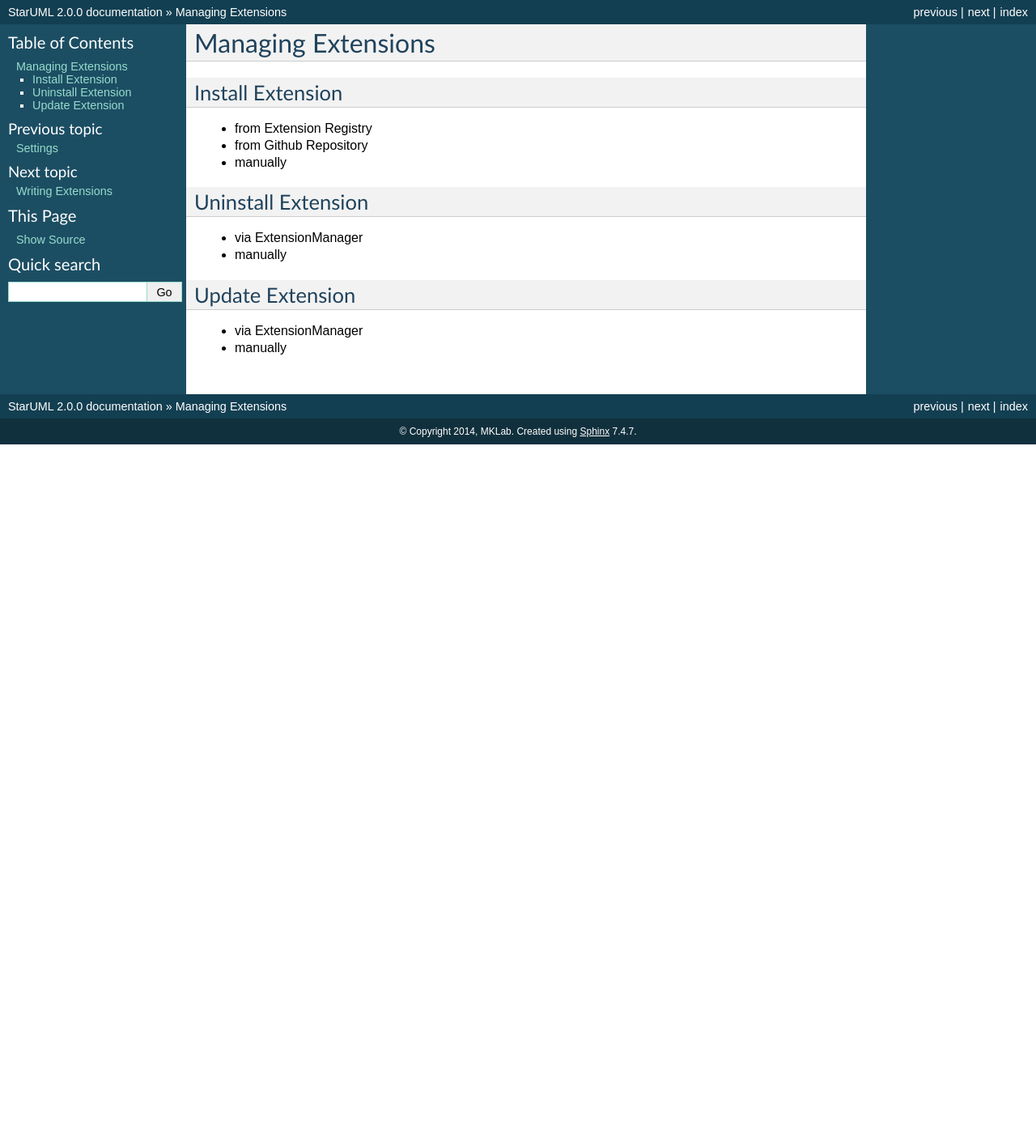
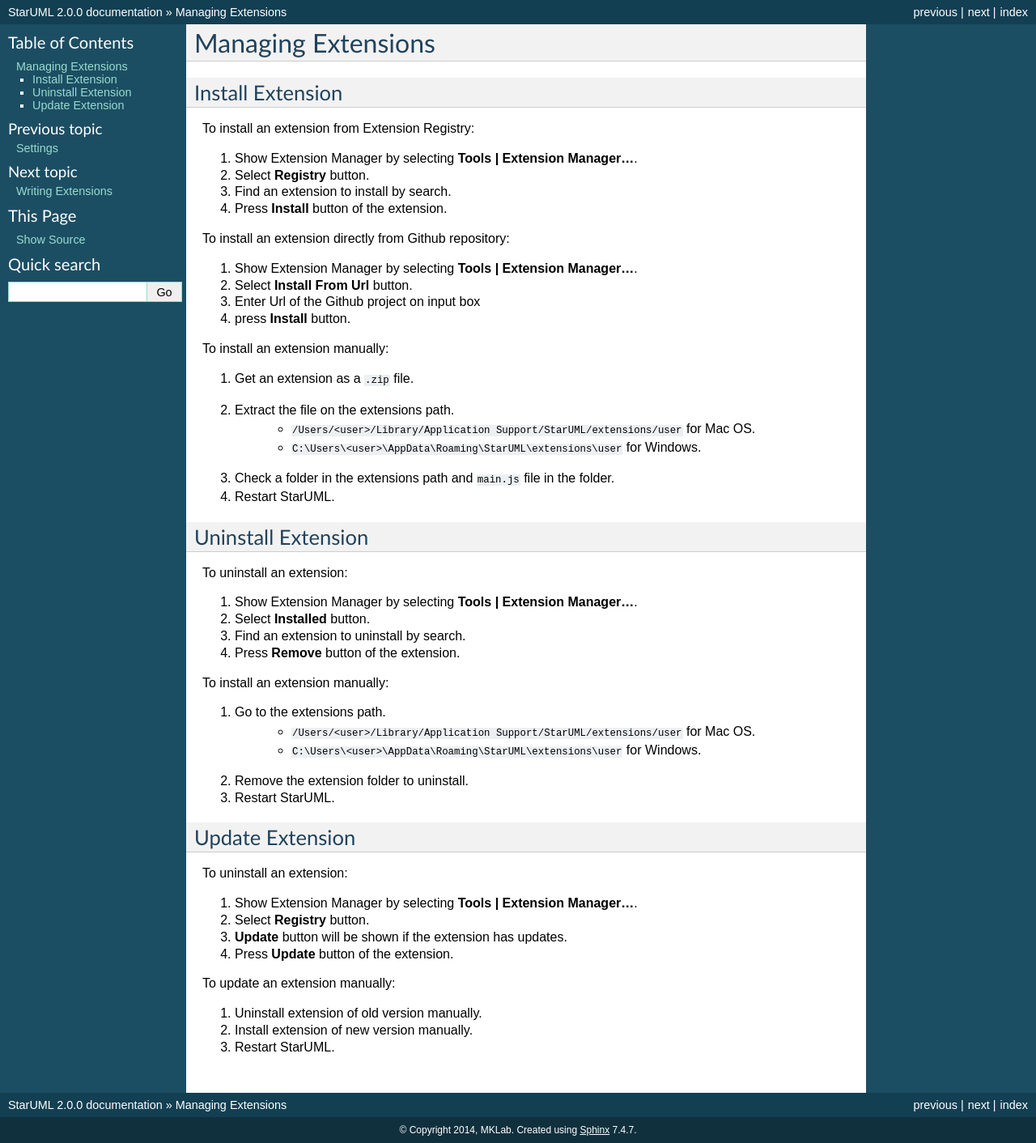
Before and after one commit to niklauslee/staruml-docs, a Sphinx documentation site: the page built from docs/source/managing-extensions.rst, in a window 1280 px wide. Shown: the whole page at 81% size. Built offline with Sphinx 7.4.7, drawn with Linux system fonts in a browser that asks for light colours; before the commit the page ends 900 px from its top, so only the background shows below that.

Commit message:
update some pages

```diff
--- a/docs/source/managing-extensions.rst
+++ b/docs/source/managing-extensions.rst
@@ -5,18 +5,60 @@
 Install Extension
 =================
 
-* from Extension Registry
-* from Github Repository
-* manually
+To install an extension from Extension Registry:
+
+1. Show Extension Manager by selecting **Tools | Extension Manager...**.
+2. Select **Registry** button.
+3. Find an extension to install by search.
+4. Press **Install** button of the extension.
+
+To install an extension directly from Github repository:
+
+1. Show Extension Manager by selecting **Tools | Extension Manager...**.
+2. Select **Install From Url** button.
+3. Enter Url of the Github project on input box
+4. press **Install** button.
+
+To install an extension manually:
+
+1. Get an extension as a ``.zip`` file.
+2. Extract the file on the extensions path.
+    * :file:`/Users/<user>/Library/Application Support/StarUML/extensions/user` for Mac OS.
+    * :file:`C:\\Users\\<user>\\AppData\\Roaming\\StarUML\\extensions\\user` for Windows.
+3. Check a folder in the extensions path and :file:`main.js` file in the folder.
+4. Restart StarUML.
 
 Uninstall Extension
 ===================
 
-* via ExtensionManager
-* manually
+To uninstall an extension:
+
+1. Show Extension Manager by selecting **Tools | Extension Manager...**.
+2. Select **Installed** button.
+3. Find an extension to uninstall by search.
+4. Press **Remove** button of the extension.
+
+To install an extension manually:
+
+1. Go to the extensions path.
+    * :file:`/Users/<user>/Library/Application Support/StarUML/extensions/user` for Mac OS.
+    * :file:`C:\\Users\\<user>\\AppData\\Roaming\\StarUML\\extensions\\user` for Windows.
+2. Remove the extension folder to uninstall.
+3. Restart StarUML.
+
 
 Update Extension
 ================
 
-* via ExtensionManager
-* manually
+To uninstall an extension:
+
+1. Show Extension Manager by selecting **Tools | Extension Manager...**.
+2. Select **Registry** button.
+3. **Update** button will be shown if the extension has updates.
+4. Press **Update** button of the extension.
+
+To update an extension manually:
+
+1. Uninstall extension of old version manually.
+2. Install extension of new version manually.
+3. Restart StarUML.
--- a/docs/source/managing-project.rst
+++ b/docs/source/managing-project.rst
@@ -30,7 +30,9 @@
 Export Fragment
 ===============
 
-
+To export a part of the project as a fragment, select **File | Export | Fragment...** and then select an element to export in **Element Picker Dialog**.
 
 Import Fragment
 ===============
+
+To import a fragment into the project, select **File | Import | Fragment...**. The fragment will be included as a child of the project.
```
Also changed, not shown: other parts of docs/source/managing-project.rst (+1 -1 lines), docs/source/basic-concepts.rst (+27 -1 lines), docs/source/modeling-with-uml.rst (+44 -7 lines).
